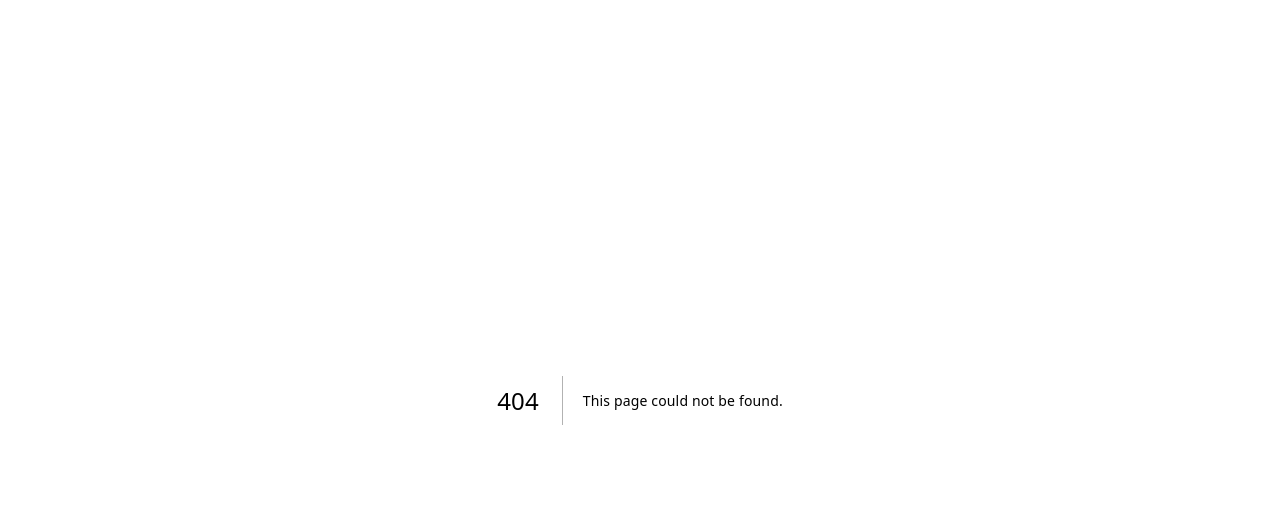
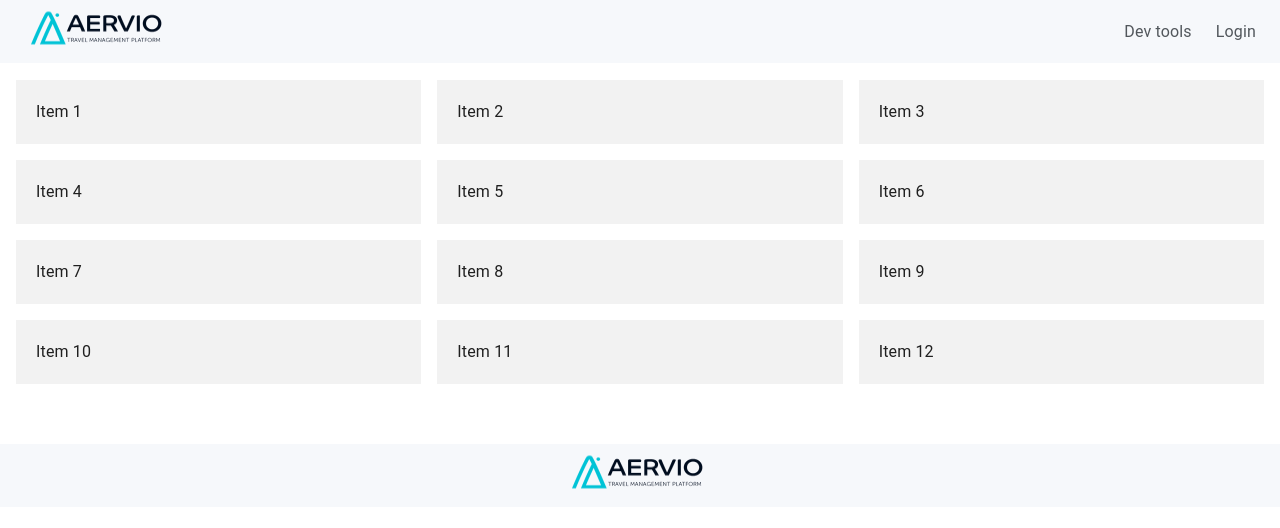
Before and after one commit to anna-llorens/client-app, a Next.js app: page /dev/grid in a window 1280 px wide. Before the commit this address had no page. Shown: the top 528 px of the page. Built offline with nearby package versions, Linux system fonts and the light colour scheme.

Commit message:
Added dev pages

```diff
--- /dev/null
+++ b/src/pages/dev/grid.tsx
@@ -0,0 +1,39 @@
+import { Footer, Header } from "@/components";
+import styled from "styled-components";
+
+const Section = styled.div`
+  display: grid;
+  margin-inline: 16px;
+  grid-template-columns: repeat(3, 1fr);
+  grid-template-rows: repeat(4, 1fr);
+  gap: 16px;
+  margin-top: 80px; /* Adjust this value to leave space for the fixed header */
+  margin-bottom: 60px;
+  > div {
+    background-color: #f2f2f2;
+    padding: 20px;
+  }
+`;
+
+export default function Grid() {
+  return (
+    <>
+      <Header />
+      <Section>
+        <div>Item 1</div>
+        <div>Item 2</div>
+        <div>Item 3</div>
+        <div>Item 4</div>
+        <div>Item 5</div>
+        <div>Item 6</div>
+        <div>Item 7</div>
+        <div>Item 8</div>
+        <div>Item 9</div>
+        <div>Item 10</div>
+        <div>Item 11</div>
+        <div>Item 12</div>
+      </Section>
+      <Footer />
+    </>
+  );
+}
--- a/src/pages/server-side.tsx
+++ b/src/pages/dev/server-side.tsx
@@ -1,5 +1,5 @@
 import { gql } from "@apollo/client";
-import client from "../../apollo-client";
+import client from "../../../apollo-client";
 import { Country } from "@/types";
 import { AppSection } from "@/components";
 import { GET_COUNTRIES } from "@/api/graphql/querys";
--- a/src/router/routes.ts
+++ b/src/router/routes.ts
@@ -1,12 +1,13 @@
 export enum Routes {
+  Logout = "./",
   About = "./about",
-  ClientSide = "/client-side",
   Home = "/home",
-  Logout = "./",
-  Profile = "./profile",
-  ServerSide = "/server-side",
-  StaticRendering = "/static-rendering",
+  Profile = "/profile",
   Orders = "/orders",
+  ClientSide = "/dev/client-side",
+  ServerSide = "/dev/server-side",
+  StaticRendering = "/dev/static-rendering",
+  Grid = "/dev/grid",
 }
 
 export const protectedRoutes = [
@@ -14,6 +15,7 @@ export const protectedRoutes = [
   Routes.ClientSide,
   Routes.ServerSide,
   Routes.StaticRendering,
+  Routes.Grid,
 ];
 export const authRoutes = [Routes.Logout];
 export const publicRoutes = [
```
Also changed, not shown: src/pages/dev/static-rendering.tsx (added, +40 -0 lines), src/pages/static-rendering.tsx (deleted, +0 -28 lines), src/pages/dev/client-side.tsx (renamed from src/pages/client-side.tsx).
